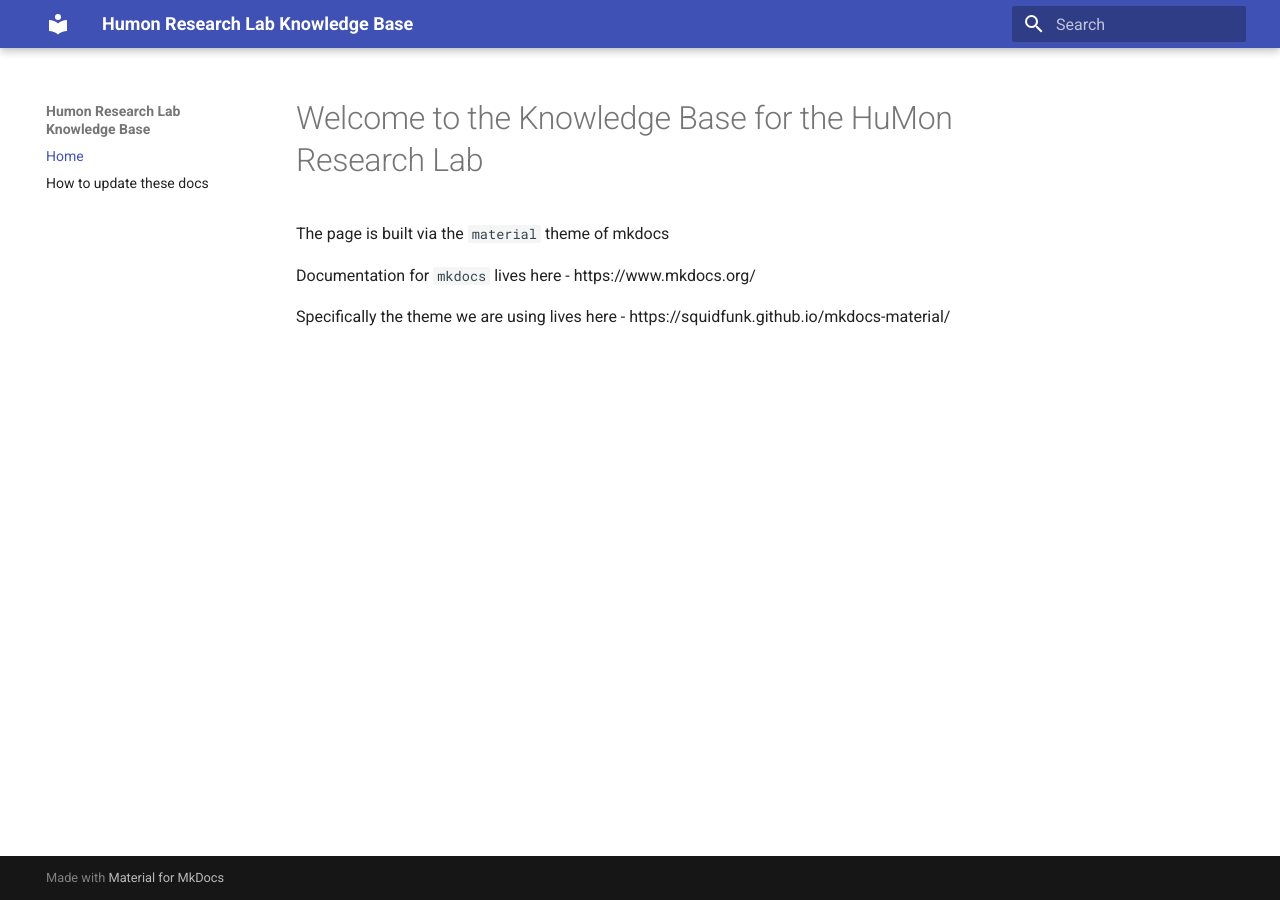
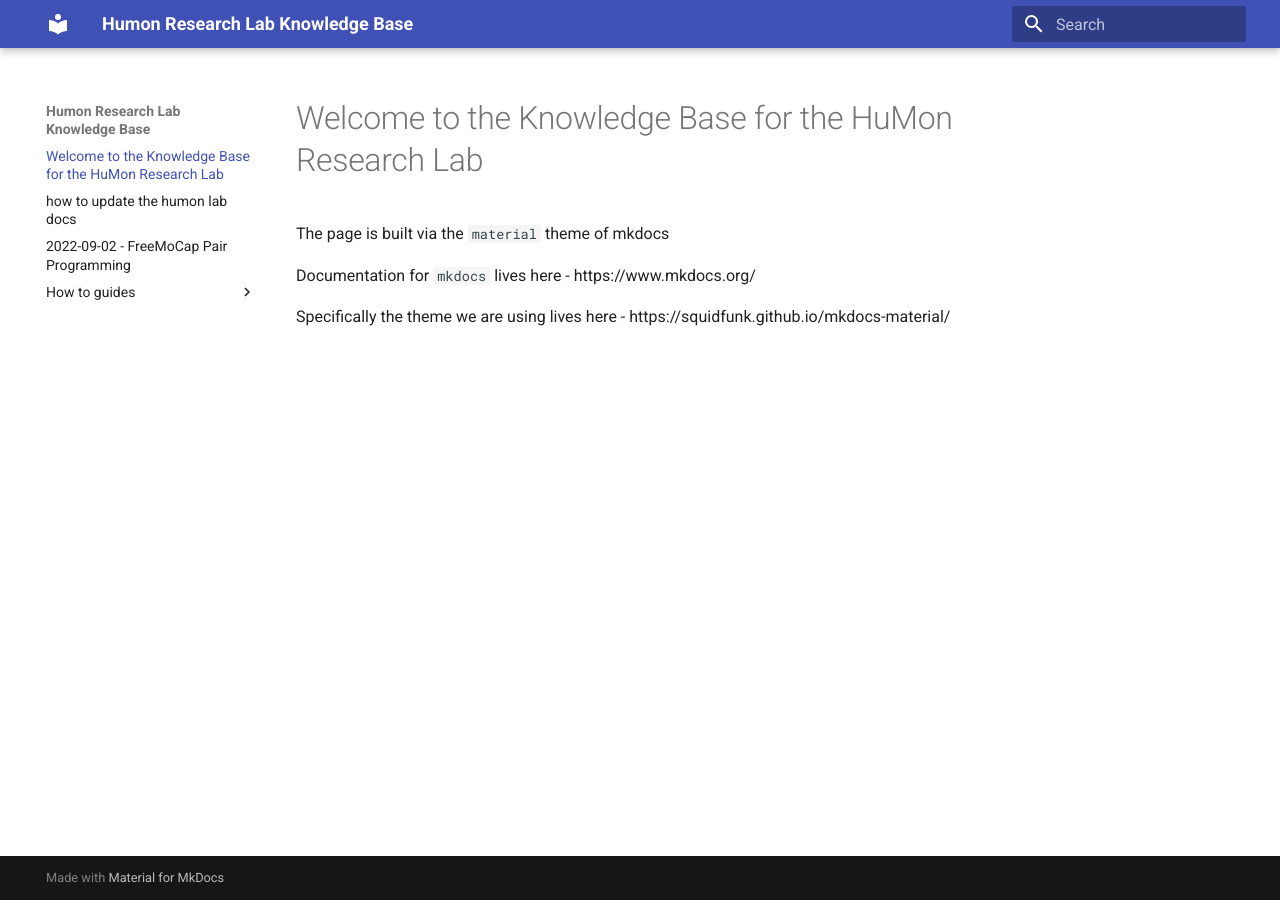
Before and after one commit to HuMoN-Research-Lab/HuMoN-Research-Lab.github.io, an MkDocs documentation site: the page built from docs/index.md, in a window 1280 px wide. Built offline with MkDocs 1.6.1 and Material for MkDocs 9.7.7, drawn with Linux system fonts in a browser that asks for light colours; some of the changed lines change nothing that is shown.

Commit message:
Update mkdocs.yml

```diff
--- a/mkdocs.yml
+++ b/mkdocs.yml
@@ -11,7 +11,3 @@ theme:
   - pymdownx.snippets:
       auto_append:
         - includes/abbreviations.md
-
-nav:
-    - Home: index.md
-    - How to update these docs: how-to-update-these-docs.md
```
